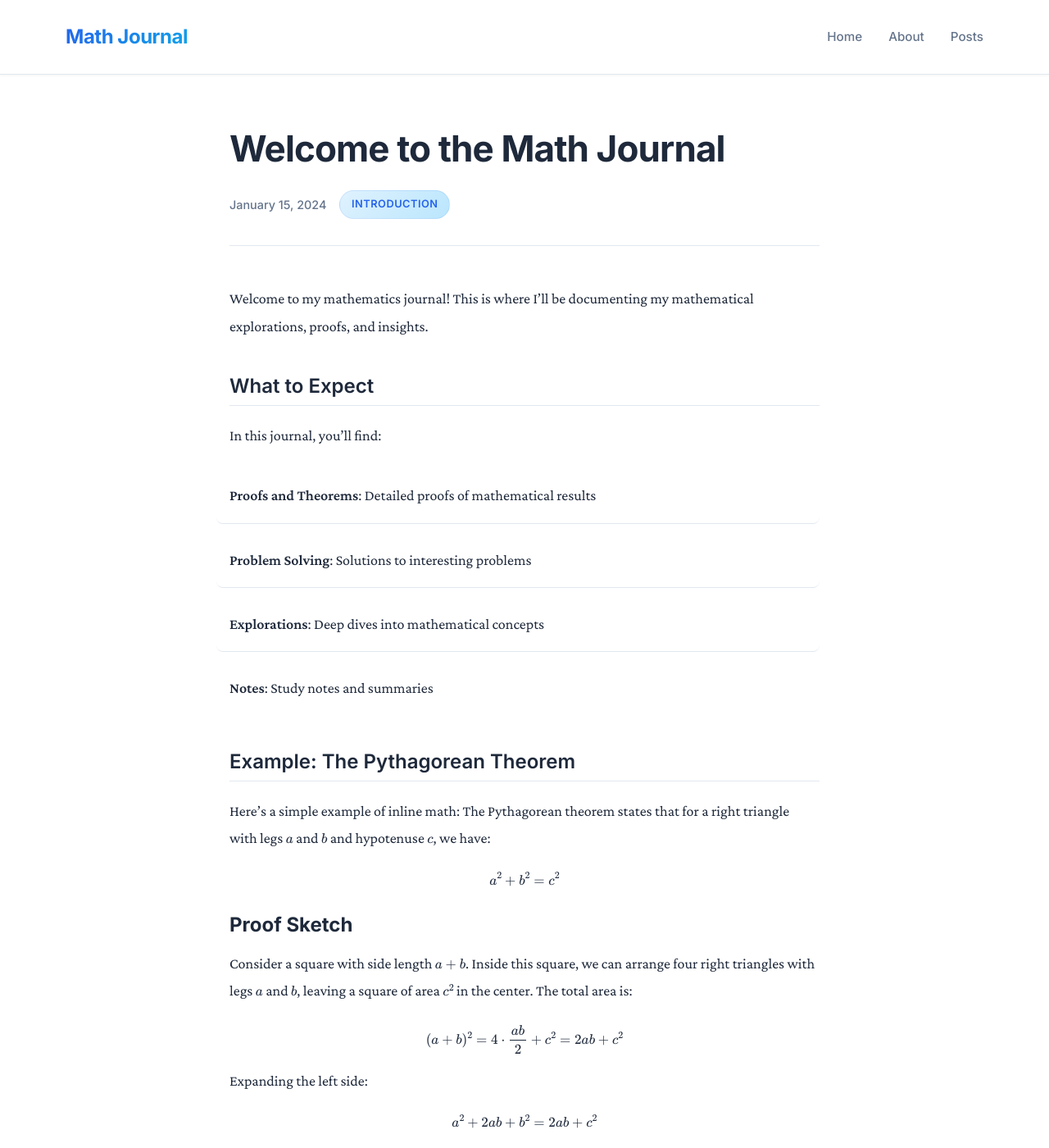
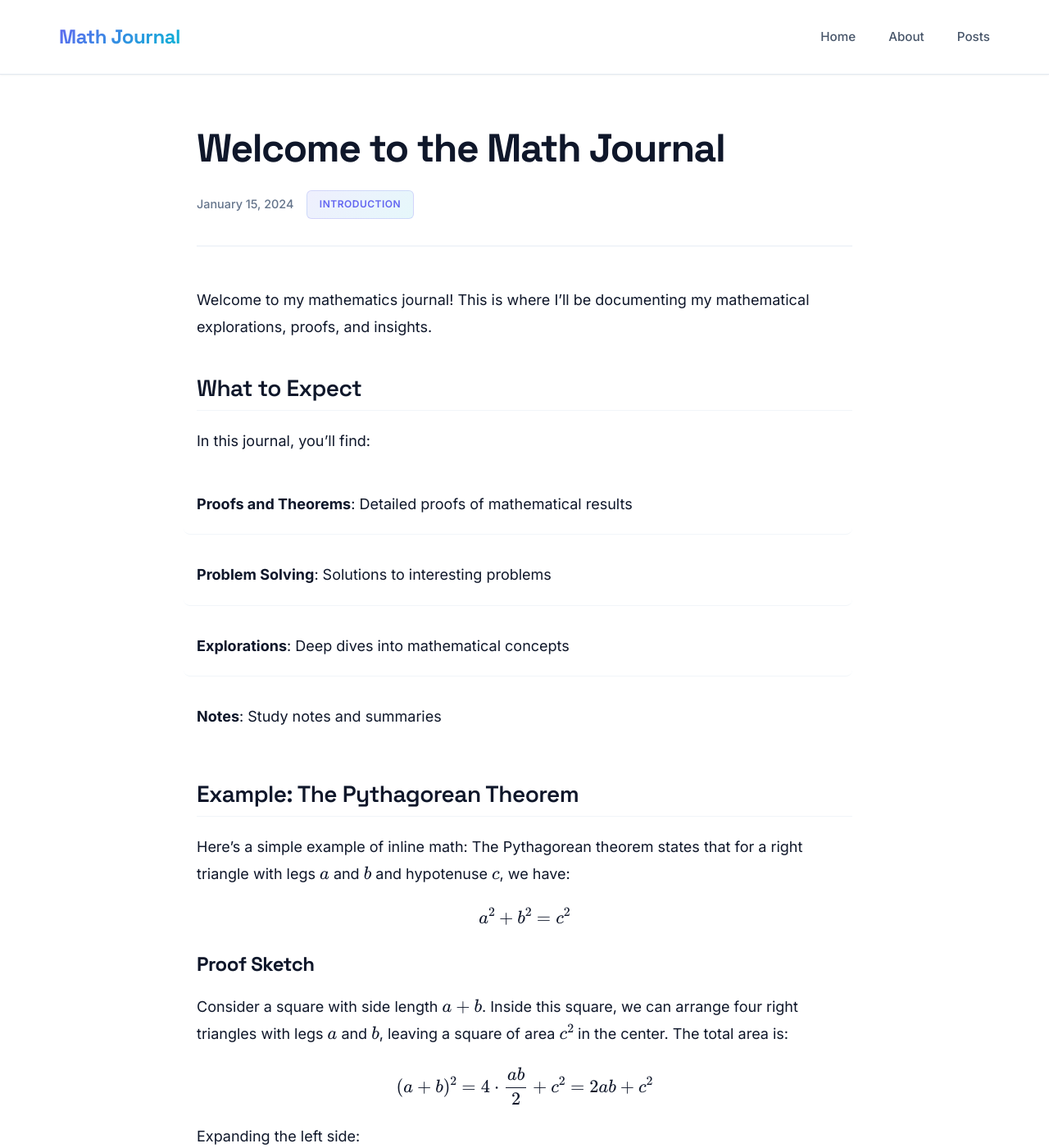
Before and after one commit to gmollo/math-journal, a Jekyll site: the page built from _posts/2024-01-15-welcome.md, in a window 1280 px wide and 1400 px high. Shown: the whole window at 82% size. Built offline with Jekyll 4.4.1, drawn with Linux system fonts in a browser that asks for light colours.

Commit message:
Complete redesign: modern professional theme with Space Grotesk, Inter, and JetBrains Mono fonts, updated color palette

```diff
--- a/assets/css/style.css
+++ b/assets/css/style.css
@@ -1,5 +1,5 @@
-/* Import Google Fonts for better typography */
-@import url('https://fonts.googleapis.com/css2?family=Inter:wght@300;400;500;600;700&family=Crimson+Pro:wght@400;600&display=swap');
+/* Import modern fonts */
+@import url('https://fonts.googleapis.com/css2?family=Space+Grotesk:wght@300;400;500;600;700&family=JetBrains+Mono:wght@400;500;600&family=Inter:wght@300;400;500;600;700&display=swap');
 
 /* Reset and base styles */
 * {
@@ -9,107 +9,102 @@
 }
 
 :root {
-  --primary-color: #2563eb;
-  --primary-hover: #1d4ed8;
-  --text-primary: #1e293b;
-  --text-secondary: #64748b;
-  --text-muted: #94a3b8;
+  /* Modern color palette */
+  --primary: #6366f1;
+  --primary-dark: #4f46e5;
+  --primary-light: #818cf8;
+  --accent: #06b6d4;
+  --text-primary: #0f172a;
+  --text-secondary: #475569;
+  --text-muted: #64748b;
   --bg-primary: #ffffff;
   --bg-secondary: #f8fafc;
   --bg-tertiary: #f1f5f9;
-  --border-color: #e2e8f0;
-  --accent-color: #0ea5e9;
+  --border: #e2e8f0;
+  --border-light: #f1f5f9;
   --code-bg: #1e293b;
-  --shadow-sm: 0 1px 2px 0 rgba(0, 0, 0, 0.05);
+  --code-text: #e2e8f0;
+  --shadow-xs: 0 1px 2px 0 rgba(0, 0, 0, 0.05);
+  --shadow-sm: 0 1px 3px 0 rgba(0, 0, 0, 0.1), 0 1px 2px 0 rgba(0, 0, 0, 0.06);
   --shadow-md: 0 4px 6px -1px rgba(0, 0, 0, 0.1), 0 2px 4px -1px rgba(0, 0, 0, 0.06);
   --shadow-lg: 0 10px 15px -3px rgba(0, 0, 0, 0.1), 0 4px 6px -2px rgba(0, 0, 0, 0.05);
+  --shadow-xl: 0 20px 25px -5px rgba(0, 0, 0, 0.1), 0 10px 10px -5px rgba(0, 0, 0, 0.04);
 }
 
 body {
   font-family: 'Inter', -apple-system, BlinkMacSystemFont, "Segoe UI", Roboto, sans-serif;
-  line-height: 1.75;
+  line-height: 1.7;
   color: var(--text-primary);
-  background: #ffffff;
-  min-height: 100vh;
-  font-size: 17px;
+  background-color: var(--bg-primary);
+  font-size: 18px;
   -webkit-font-smoothing: antialiased;
   -moz-osx-font-smoothing: grayscale;
-  padding: 0;
-  margin: 0;
+  font-feature-settings: "kern" 1, "liga" 1;
 }
 
-/* Main container wrapper */
-body {
-  display: flex;
-  flex-direction: column;
-  min-height: 100vh;
-}
-
-/* Content wrapper */
-.content-wrapper {
+/* Container */
+.container {
   max-width: 1200px;
   margin: 0 auto;
+  padding: 0 2rem;
   width: 100%;
-  padding: 0 2.5rem;
-  flex: 1;
 }
 
 /* Header */
 .site-header {
   background-color: var(--bg-primary);
-  border-bottom: 1px solid var(--border-color);
-  padding: 0;
-  margin-bottom: 0;
+  border-bottom: 1px solid var(--border);
   position: sticky;
   top: 0;
-  z-index: 100;
-  width: 100%;
-  box-shadow: 0 1px 3px rgba(0, 0, 0, 0.05);
+  z-index: 1000;
+  backdrop-filter: blur(12px);
+  background-color: rgba(255, 255, 255, 0.95);
+  box-shadow: var(--shadow-xs);
 }
 
 .site-header .wrapper {
   display: flex;
   justify-content: space-between;
   align-items: center;
-  flex-wrap: wrap;
+  padding: 1.5rem 2rem;
   max-width: 1200px;
   margin: 0 auto;
-  padding: 1.5rem 2.5rem;
-  width: 100%;
-  box-sizing: border-box;
 }
 
 .site-title {
+  font-family: 'Space Grotesk', sans-serif;
   font-size: 1.5rem;
   font-weight: 700;
   text-decoration: none;
   color: var(--text-primary);
   letter-spacing: -0.02em;
-  transition: color 0.2s ease;
-  background: linear-gradient(135deg, var(--primary-color) 0%, var(--accent-color) 100%);
+  transition: all 0.2s ease;
+  background: linear-gradient(135deg, var(--primary) 0%, var(--accent) 100%);
   -webkit-background-clip: text;
   -webkit-text-fill-color: transparent;
   background-clip: text;
 }
 
 .site-title:hover {
-  opacity: 0.8;
+  opacity: 0.85;
+  transform: translateY(-1px);
 }
 
 .site-nav {
   display: flex;
-  gap: 2rem;
+  gap: 2.5rem;
   align-items: center;
 }
 
 .page-link {
+  font-family: 'Inter', sans-serif;
   text-decoration: none;
   color: var(--text-secondary);
   font-weight: 500;
   font-size: 0.95rem;
   transition: all 0.2s ease;
   position: relative;
-  padding: 0.25rem 0;
+  padding: 0.5rem 0;
 }
 
 .page-link::after {
@@ -119,64 +114,59 @@ body {
   left: 0;
   width: 0;
   height: 2px;
-  background: var(--primary-color);
-  transition: width 0.3s ease;
+  background: linear-gradient(90deg, var(--primary), var(--accent));
+  transition: width 0.3s cubic-bezier(0.4, 0, 0.2, 1);
 }
 
 .page-link:hover {
-  color: var(--primary-color);
+  color: var(--primary);
 }
 
 .page-link:hover::after {
   width: 100%;
 }
 
-/* Main content container */
-body > main.page-content {
-  min-height: 60vh;
-  margin: 0;
+/* Main content */
+.page-content {
+  min-height: calc(100vh - 200px);
   padding: 4rem 0;
-  background-color: transparent;
   max-width: 1200px;
-  width: 100%;
-  box-sizing: border-box;
-  margin-left: auto;
-  margin-right: auto;
-  padding-left: 2.5rem;
-  padding-right: 2.5rem;
+  margin: 0 auto;
+  padding-left: 2rem;
+  padding-right: 2rem;
 }
 
 /* Posts */
 .post {
-  max-width: 720px;
+  max-width: 800px;
   margin: 0 auto;
-  width: 100%;
 }
 
 .post-header {
   margin-bottom: 3rem;
   padding-bottom: 2rem;
-  border-bottom: 1px solid var(--border-color);
+  border-bottom: 2px solid var(--border-light);
 }
 
 .post-title {
-  font-size: 2.75rem;
+  font-family: 'Space Grotesk', sans-serif;
+  font-size: 3rem;
   font-weight: 700;
   margin-bottom: 1rem;
   color: var(--text-primary);
-  line-height: 1.2;
-  letter-spacing: -0.02em;
-  font-family: 'Inter', sans-serif;
+  line-height: 1.1;
+  letter-spacing: -0.03em;
 }
 
 .post-meta {
-  color: var(--text-secondary);
+  color: var(--text-muted);
   font-size: 0.9rem;
   display: flex;
   align-items: center;
   gap: 1rem;
   flex-wrap: wrap;
   font-weight: 500;
+  font-family: 'Inter', sans-serif;
 }
 
 .post-categories {
@@ -186,45 +176,46 @@ body > main.page-content {
 }
 
 .category-tag {
-  background: linear-gradient(135deg, #e0f2fe 0%, #bae6fd 100%);
-  color: var(--primary-color);
-  padding: 0.35rem 0.85rem;
-  border-radius: 20px;
-  font-size: 0.8rem;
+  background: linear-gradient(135deg, rgba(99, 102, 241, 0.1) 0%, rgba(6, 182, 212, 0.1) 100%);
+  color: var(--primary);
+  padding: 0.4rem 0.9rem;
+  border-radius: 6px;
+  font-size: 0.75rem;
   font-weight: 600;
   text-transform: uppercase;
   letter-spacing: 0.5px;
-  border: 1px solid rgba(37, 99, 235, 0.1);
+  border: 1px solid rgba(99, 102, 241, 0.2);
+  font-family: 'Inter', sans-serif;
 }
 
 .post-content {
   font-size: 1.125rem;
   line-height: 1.85;
   color: var(--text-primary);
-  font-family: 'Crimson Pro', Georgia, serif;
 }
 
 .post-content h1,
 .post-content h2,
 .post-content h3,
 .post-content h4 {
+  font-family: 'Space Grotesk', sans-serif;
   margin-top: 2.5rem;
-  margin-bottom: 1rem;
+  margin-bottom: 1.25rem;
   color: var(--text-primary);
-  font-family: 'Inter', sans-serif;
   font-weight: 700;
   line-height: 1.3;
+  letter-spacing: -0.02em;
 }
 
 .post-content h1 {
-  font-size: 2.25rem;
-  border-bottom: 2px solid var(--border-color);
+  font-size: 2.5rem;
+  border-bottom: 2px solid var(--border-light);
   padding-bottom: 0.75rem;
 }
 
 .post-content h2 {
-  font-size: 1.875rem;
-  border-bottom: 1px solid var(--border-color);
+  font-size: 2rem;
+  border-bottom: 1px solid var(--border-light);
   padding-bottom: 0.5rem;
   margin-top: 2.5rem;
 }
@@ -253,19 +244,19 @@ body > main.page-content {
 }
 
 .post-content code {
+  font-family: 'JetBrains Mono', 'SF Mono', 'Monaco', 'Inconsolata', monospace;
   background-color: var(--bg-tertiary);
-  padding: 0.2rem 0.5rem;
+  padding: 0.25rem 0.5rem;
   border-radius: 4px;
-  font-family: 'SF Mono', 'Monaco', 'Inconsolata', 'Fira Code', 'Courier New', monospace;
   font-size: 0.9em;
   color: #dc2626;
   font-weight: 500;
-  border: 1px solid var(--border-color);
+  border: 1px solid var(--border);
 }
 
 .post-content pre {
   background: var(--code-bg);
-  color: #e2e8f0;
+  color: var(--code-text);
   padding: 1.75rem;
   border-radius: 12px;
   overflow-x: auto;
@@ -280,13 +271,14 @@ body > main.page-content {
   color: inherit;
   border: none;
   font-weight: 400;
+  font-size: 0.9rem;
 }
 
 .post-content blockquote {
-  border-left: 4px solid var(--primary-color);
-  padding: 1.25rem 1.75rem;
+  border-left: 4px solid var(--primary);
+  padding: 1.5rem 2rem;
   margin: 2rem 0;
-  background: linear-gradient(90deg, rgba(37, 99, 235, 0.05) 0%, transparent 100%);
+  background: linear-gradient(90deg, rgba(99, 102, 241, 0.05) 0%, transparent 100%);
   border-radius: 0 8px 8px 0;
   color: var(--text-secondary);
   font-style: italic;
@@ -294,16 +286,16 @@ body > main.page-content {
 }
 
 .post-content a {
-  color: var(--primary-color);
+  color: var(--primary);
   text-decoration: none;
-  border-bottom: 1px solid transparent;
+  border-bottom: 2px solid transparent;
   transition: all 0.2s ease;
   font-weight: 500;
 }
 
 .post-content a:hover {
-  border-bottom-color: var(--primary-color);
-  color: var(--primary-hover);
+  border-bottom-color: var(--primary);
+  color: var(--primary-dark);
 }
 
 /* Math rendering */
@@ -312,8 +304,8 @@ body > main.page-content {
 }
 
 .post-content .MathJax-display {
-  margin: 2em 0;
-  padding: 1em 0;
+  margin: 2.5em 0;
+  padding: 1.5em 0;
   overflow-x: auto;
 }
 
@@ -326,45 +318,72 @@ body > main.page-content {
   display: flex;
   justify-content: space-between;
   margin-top: 4rem;
-  padding-top: 2rem;
-  border-top: 1px solid var(--border-color);
+  padding-top: 2.5rem;
+  border-top: 2px solid var(--border-light);
   gap: 2rem;
 }
 
 .post-nav-link {
   text-decoration: none;
-  color: var(--primary-color);
+  color: var(--primary);
   font-weight: 600;
   max-width: 45%;
   transition: all 0.2s ease;
-  padding: 0.75rem 1rem;
+  padding: 1rem 1.25rem;
   border-radius: 8px;
   background: var(--bg-secondary);
+  border: 1px solid var(--border);
+  font-family: 'Inter', sans-serif;
 }
 
 .post-nav-link:hover {
   background: var(--bg-tertiary);
-  transform: translateX(2px);
+  border-color: var(--primary);
+  transform: translateY(-2px);
+  box-shadow: var(--shadow-sm);
 }
 
 .post-nav-link.prev:hover {
-  transform: translateX(-2px);
+  transform: translateX(-4px) translateY(-2px);
+}
+
+.post-nav-link.next:hover {
+  transform: translateX(4px) translateY(-2px);
 }
 
 /* Page styles */
 .page {
   max-width: 800px;
   margin: 0 auto;
-  width: 100%;
 }
 
 .page-title {
-  font-size: 2.75rem;
+  font-family: 'Space Grotesk', sans-serif;
+  font-size: 3rem;
   font-weight: 700;
   margin-bottom: 2rem;
   color: var(--text-primary);
-  letter-spacing: -0.02em;
-  line-height: 1.2;
+  letter-spacing: -0.03em;
+  line-height: 1.1;
+}
+
+.page-content h1 {
+  font-family: 'Space Grotesk', sans-serif;
+  font-size: 3rem;
+  font-weight: 700;
+  margin-bottom: 1.5rem;
+  color: var(--text-primary);
+  letter-spacing: -0.03em;
+  line-height: 1.1;
+}
+
+.page-content h2 {
+  font-family: 'Space Grotesk', sans-serif;
+  font-size: 1.75rem;
+  font-weight: 600;
+  margin-top: 2.5rem;
+  margin-bottom: 1.25rem;
+  color: var(--text-primary);
 }
 
 .page-content ul {
@@ -373,9 +392,9 @@ body > main.page-content {
 }
 
 .page-content ul li {
-  padding: 1rem 0;
-  border-bottom: 1px solid var(--border-color);
-  transition: background 0.2s ease;
+  padding: 1.25rem 0;
+  border-bottom: 1px solid var(--border-light);
+  transition: all 0.2s ease;
   padding-left: 1rem;
   margin-left: -1rem;
   border-radius: 8px;
@@ -383,6 +402,7 @@ body > main.page-content {
 
 .page-content ul li:hover {
   background: var(--bg-secondary);
+  padding-left: 1.5rem;
 }
 
 .page-content ul li:last-child {
@@ -394,11 +414,12 @@ body > main.page-content {
   text-decoration: none;
   font-weight: 600;
   transition: color 0.2s;
-  font-size: 1.1rem;
+  font-size: 1.15rem;
+  font-family: 'Inter', sans-serif;
 }
 
 .page-content ul li a:hover {
-  color: var(--primary-color);
+  color: var(--primary);
 }
 
 /* Posts list */
@@ -408,9 +429,9 @@ body > main.page-content {
 }
 
 .posts-list li {
-  margin-bottom: 2.5rem;
-  padding-bottom: 2.5rem;
-  border-bottom: 1px solid var(--border-color);
+  margin-bottom: 3rem;
+  padding-bottom: 3rem;
+  border-bottom: 2px solid var(--border-light);
   transition: transform 0.2s ease;
 }
 
@@ -425,18 +446,20 @@ body > main.page-content {
 }
 
 .post-link {
-  font-size: 1.5rem;
+  font-family: 'Space Grotesk', sans-serif;
+  font-size: 1.75rem;
   text-decoration: none;
   color: var(--text-primary);
   font-weight: 700;
   display: block;
   margin-bottom: 0.75rem;
   transition: color 0.2s ease;
-  letter-spacing: -0.01em;
+  letter-spacing: -0.02em;
+  line-height: 1.3;
 }
 
 .post-link:hover {
-  color: var(--primary-color);
+  color: var(--primary);
 }
 
 .post-excerpt {
@@ -448,42 +471,22 @@ body > main.page-content {
 
 /* Footer */
 .site-footer {
-  background-color: var(--bg-primary);
-  border-top: 1px solid var(--border-color);
+  background-color: var(--bg-secondary);
+  border-top: 1px solid var(--border);
   padding: 0;
   margin-top: 6rem;
   text-align: center;
   color: var(--text-muted);
   font-size: 0.9rem;
   width: 100%;
-  box-sizing: border-box;
 }
 
 .site-footer .wrapper {
   max-width: 1200px;
   margin: 0 auto;
-  padding: 3rem 2.5rem;
+  padding: 3rem 2rem;
   width: 100%;
   box-sizing: border-box;
-}
-
-/* Home page specific */
-.page-content h1 {
-  font-size: 2.75rem;
-  font-weight: 700;
-  margin-bottom: 1.5rem;
-  color: var(--text-primary);
-  letter-spacing: -0.02em;
-  font-family: 'Inter', sans-serif;
-}
-
-.page-content h2 {
-  font-size: 1.5rem;
-  font-weight: 600;
-  margin-top: 2.5rem;
-  margin-bottom: 1.25rem;
-  color: var(--text-primary);
-  font-family: 'Inter', sans-serif;
 }
 
 /* Responsive */
@@ -492,7 +495,7 @@ body > main.page-content {
     font-size: 16px;
   }
 
-  .content-wrapper {
+  .container {
     padding: 0 1.5rem;
   }
 
@@ -514,16 +517,9 @@ body > main.page-content {
     padding-right: 1.5rem;
   }
 
-  .site-footer {
-    margin-top: 4rem;
-  }
-
-  .site-footer .wrapper {
-    padding: 2.5rem 1.5rem;
-  }
-
   .post-title,
-  .page-title {
+  .page-title,
+  .page-content h1 {
     font-size: 2rem;
   }
 
@@ -539,6 +535,14 @@ body > main.page-content {
   .post-nav-link {
     max-width: 100%;
   }
+
+  .site-footer {
+    margin-top: 4rem;
+  }
+
+  .site-footer .wrapper {
+    padding: 2.5rem 1.5rem;
+  }
 }
 
 /* Smooth scrolling */
@@ -548,6 +552,14 @@ html {
 
 /* Selection */
 ::selection {
-  background-color: rgba(37, 99, 235, 0.2);
+  background-color: rgba(99, 102, 241, 0.2);
   color: var(--text-primary);
 }
+
+/* Focus styles */
+a:focus-visible,
+button:focus-visible {
+  outline: 2px solid var(--primary);
+  outline-offset: 2px;
+  border-radius: 4px;
+}
```
